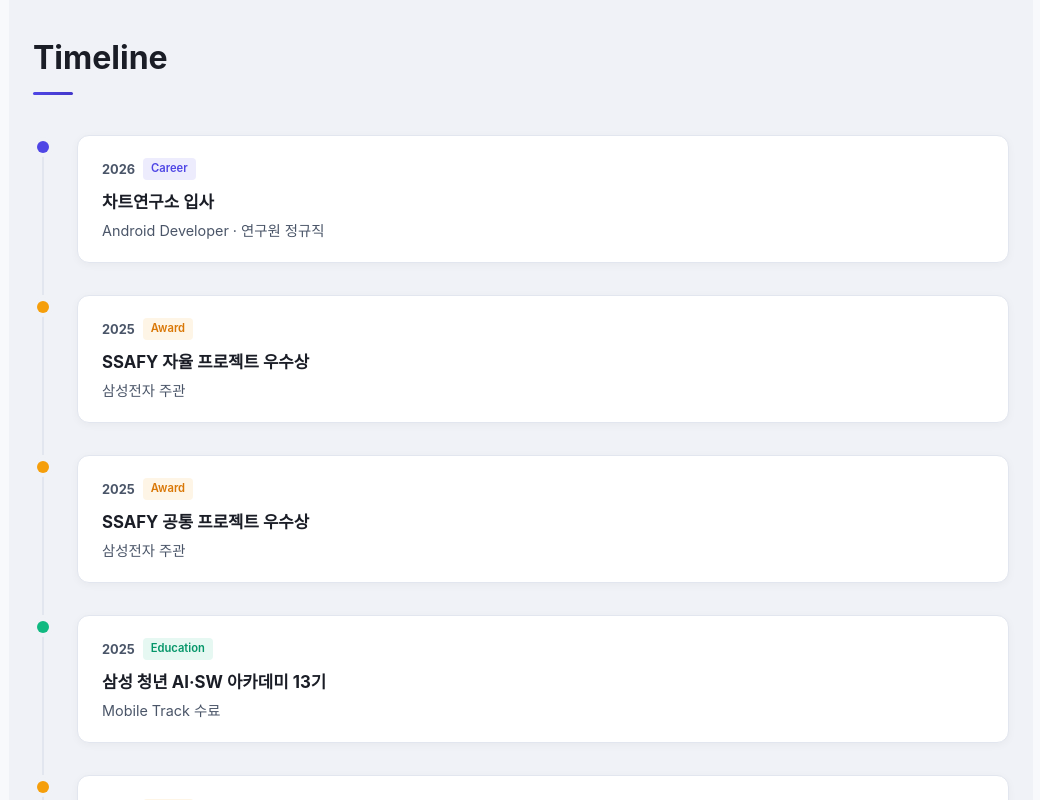
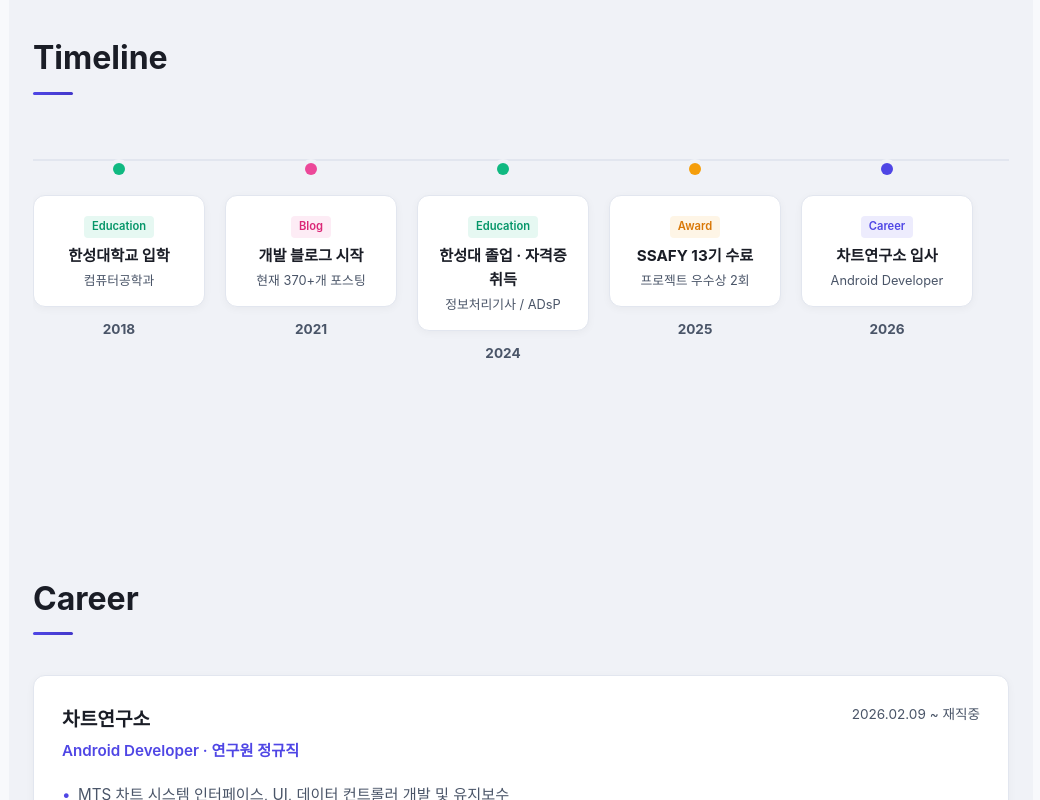
Before and after one commit to ois0886/AboutMe, a React (Vite) app: page / in a window 1280 px wide. Shown: the part 1520-2320 px from the top of the page, without its empty margins (119-1159 px from the left). Built offline with nearby package versions, Linux system fonts and the light colour scheme.

Commit message:
feat: 타임라인 가로 수정

```diff
--- a/src/components/Timeline.module.css
+++ b/src/components/Timeline.module.css
@@ -1,48 +1,55 @@
+.scrollArea {
+  overflow-x: auto;
+  padding-bottom: 8px;
+}
+
 .timeline {
+  display: flex;
+  gap: 20px;
   position: relative;
+  min-width: max-content;
+  padding-top: 24px;
+}
+
+.line {
+  position: absolute;
+  top: 24px;
+  left: 0;
+  right: 0;
+  height: 2px;
+  background-color: var(--color-border);
 }
 
 .item {
   display: flex;
-  gap: 24px;
-  padding-bottom: 32px;
+  flex-direction: column;
+  align-items: center;
+  width: 172px;
+  flex-shrink: 0;
   position: relative;
 }
 
-.item:last-child {
-  padding-bottom: 0;
-}
-
-.line {
+.dotWrap {
+  position: relative;
+  z-index: 1;
   display: flex;
-  flex-direction: column;
   align-items: center;
-  flex-shrink: 0;
+  justify-content: center;
   width: 20px;
-  position: relative;
-}
-
-.line::after {
-  content: '';
-  position: absolute;
-  top: 20px;
-  bottom: -32px;
-  width: 2px;
-  background-color: var(--color-border);
-}
-
-.item:last-child .line::after {
-  display: none;
+  height: 20px;
+  background-color: var(--color-bg-secondary);
+  border-radius: 50%;
 }
 
 .dot {
   width: 12px;
   height: 12px;
   border-radius: 50%;
-  flex-shrink: 0;
-  margin-top: 6px;
-  z-index: 1;
-  box-shadow: 0 0 0 4px var(--color-bg-secondary);
+  transition: transform 0.3s;
+}
+
+.item:hover .dot {
+  transform: scale(1.4);
 }
 
 .dot.career {
@@ -62,25 +69,27 @@
 }
 
 .content {
-  flex: 1;
+  margin-top: 16px;
+  text-align: center;
   background-color: var(--color-bg-card);
   border: 1px solid var(--color-border);
   border-radius: 12px;
-  padding: 20px 24px;
+  padding: 16px;
+  width: 100%;
   box-shadow: 0 2px 8px rgba(0, 0, 0, 0.04);
   transition: border-color 0.3s, box-shadow 0.3s;
 }
 
-.content:hover {
+.item:hover .content {
   border-color: var(--color-primary);
   box-shadow: 0 4px 16px rgba(0, 0, 0, 0.08);
 }
 
 .year {
-  font-size: 0.8rem;
+  margin-top: 12px;
+  font-size: 0.85rem;
   font-weight: 700;
   color: var(--color-text-secondary);
-  margin-right: 8px;
 }
 
 .badge {
@@ -89,7 +98,7 @@
   font-weight: 600;
   padding: 2px 8px;
   border-radius: 4px;
-  vertical-align: middle;
+  margin-bottom: 6px;
 }
 
 .badge.career {
@@ -113,25 +122,14 @@
 }
 
 .title {
-  font-size: 1.05rem;
+  font-size: 0.95rem;
   font-weight: 700;
-  margin-top: 8px;
   color: var(--color-text);
 }
 
 .description {
-  font-size: 0.9rem;
+  font-size: 0.8rem;
   color: var(--color-text-secondary);
   margin-top: 4px;
-  line-height: 1.5;
+  line-height: 1.4;
 }
-
-@media (max-width: 640px) {
-  .item {
-    gap: 16px;
-  }
-
-  .content {
-    padding: 16px 20px;
-  }
-}
--- a/src/components/Timeline.tsx
+++ b/src/components/Timeline.tsx
@@ -3,52 +3,34 @@ import styles from './Timeline.module.css'
 
 const events = [
   {
-    year: '2026',
-    title: '차트연구소 입사',
-    description: 'Android Developer · 연구원 정규직',
-    type: 'career' as const,
-  },
-  {
-    year: '2025',
-    title: 'SSAFY 자율 프로젝트 우수상',
-    description: '삼성전자 주관',
-    type: 'award' as const,
-  },
-  {
-    year: '2025',
-    title: 'SSAFY 공통 프로젝트 우수상',
-    description: '삼성전자 주관',
-    type: 'award' as const,
-  },
-  {
-    year: '2025',
-    title: '삼성 청년 AI·SW 아카데미 13기',
-    description: 'Mobile Track 수료',
-    type: 'education' as const,
-  },
-  {
-    year: '2024',
-    title: '정보처리기사 / ADsP 취득',
-    description: '한국산업인력공단 · 한국데이터산업진흥원',
-    type: 'award' as const,
-  },
-  {
-    year: '2024',
-    title: '한성대학교 컴퓨터공학과 졸업',
-    description: '모바일소프트웨어 · 빅데이터 트랙',
+    year: '2018',
+    title: '한성대학교 입학',
+    description: '컴퓨터공학과',
     type: 'education' as const,
   },
   {
     year: '2021',
     title: '개발 블로그 시작',
-    description: '현재 370+개 포스팅 작성',
+    description: '현재 370+개 포스팅',
     type: 'blog' as const,
   },
   {
-    year: '2018',
-    title: '한성대학교 입학',
-    description: '컴퓨터공학과',
+    year: '2024',
+    title: '한성대 졸업 · 자격증 취득',
+    description: '정보처리기사 / ADsP',
     type: 'education' as const,
+  },
+  {
+    year: '2025',
+    title: 'SSAFY 13기 수료',
+    description: '프로젝트 우수상 2회',
+    type: 'award' as const,
+  },
+  {
+    year: '2026',
+    title: '차트연구소 입사',
+    description: 'Android Developer',
+    type: 'career' as const,
   },
 ]
 
@@ -66,20 +48,23 @@ function Timeline() {
     <section id="timeline" className="section reveal" ref={ref} style={{ backgroundColor: 'var(--color-bg-secondary)' }}>
       <div style={{ maxWidth: 'var(--max-width)', margin: '0 auto' }}>
         <h2 className="section__title">Timeline</h2>
+        <div className={styles.scrollArea}>
           <div className={styles.timeline}>
+            <div className={styles.line} />
             {events.map((event, index) => (
               <div key={index} className={styles.item}>
-              <div className={styles.line}>
+                <div className={styles.dotWrap}>
                   <span className={`${styles.dot} ${styles[event.type]}`} />
                 </div>
                 <div className={styles.content}>
-                <span className={styles.year}>{event.year}</span>
                   <span className={`${styles.badge} ${styles[event.type]}`}>{typeLabel[event.type]}</span>
                   <h3 className={styles.title}>{event.title}</h3>
                   <p className={styles.description}>{event.description}</p>
                 </div>
+                <span className={styles.year}>{event.year}</span>
               </div>
             ))}
+          </div>
         </div>
       </div>
     </section>
```
Lines whose indentation alone changed are shown as unchanged.
